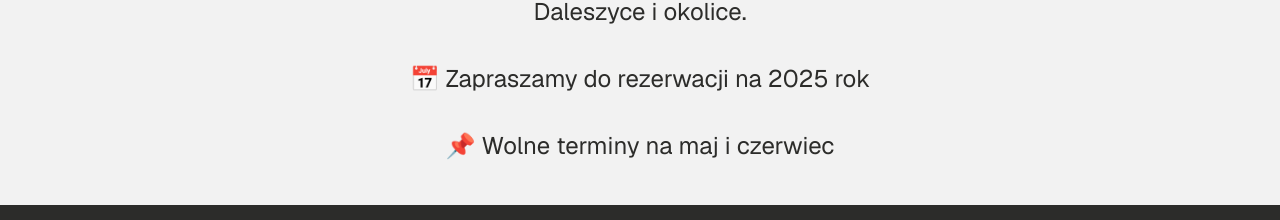
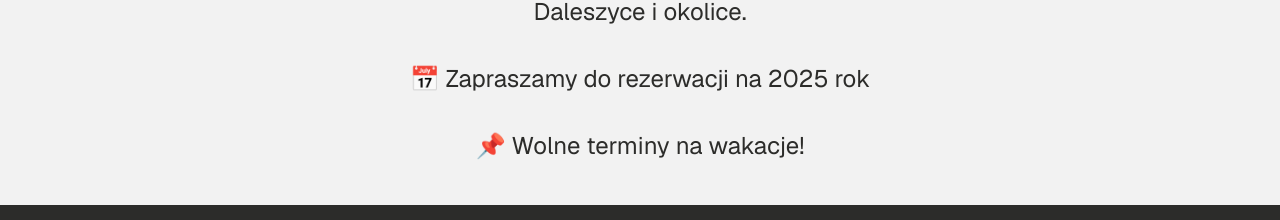
Before and after one commit to robslaw13958/wakacyjna-przygoda-www, a Next.js app: page / in a window 1280 px wide. Shown: the part 980-1200 px from the top of the page. Built offline with nearby package versions, Linux system fonts and the light colour scheme.

Commit message:
Update page.js

```diff
--- a/src/app/page.js
+++ b/src/app/page.js
@@ -32,7 +32,7 @@ export default function Home() {
             <br />Oferujemy profesjonalną obsługę, nowoczesny sprzęt z 2024 i 2025 roku oraz niezapomniane atrakcje na każdą okazję.</p>
             <p>Szukasz sprawdzonej firmy, która zajmuje się wynajmem dmuchańców i namiotów w Kielcach i okolicach? Wakacyjna Przygoda to kompleksowa obsługa imprez plenerowych – od małych rodzinnych urodzin po duże eventy firmowe i festyny gminne. <br/>Oferujemy nowoczesne dmuchańce dla dzieci, namioty eventowe, akcesoria i pełną obsługę na miejscu. <br/>Obsługujemy całe woj. świętokrzyskie – Kielce, Chęciny, Morawicę, Masłów, Zagnańsk, Daleszyce i okolice.</p>
           <p>📅 Zapraszamy do rezerwacji na 2025 rok</p>
-          <p>📌 Wolne terminy na maj i czerwiec</p>
+          <p>📌 Wolne terminy na wakacje!</p>
         </section>
 
         {/* SEKCJA 2 - NAMIOTY */}
```
